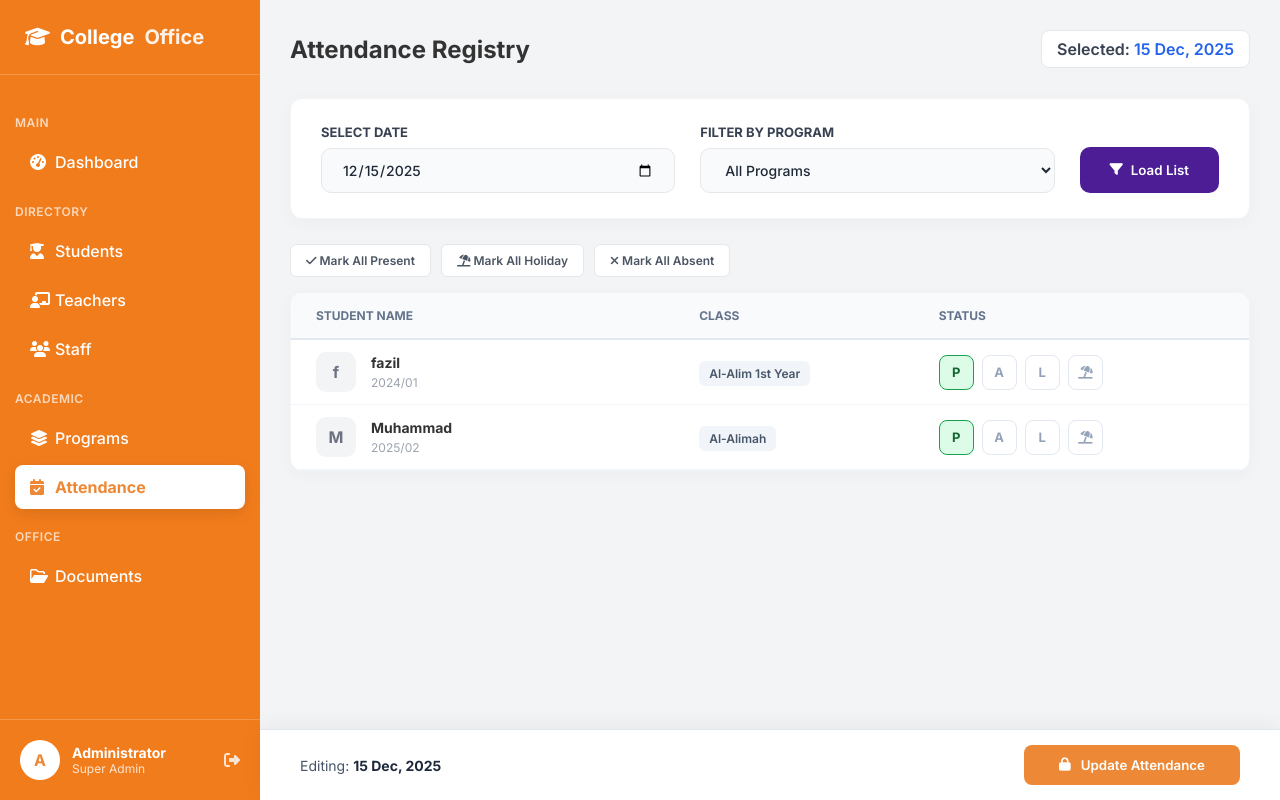
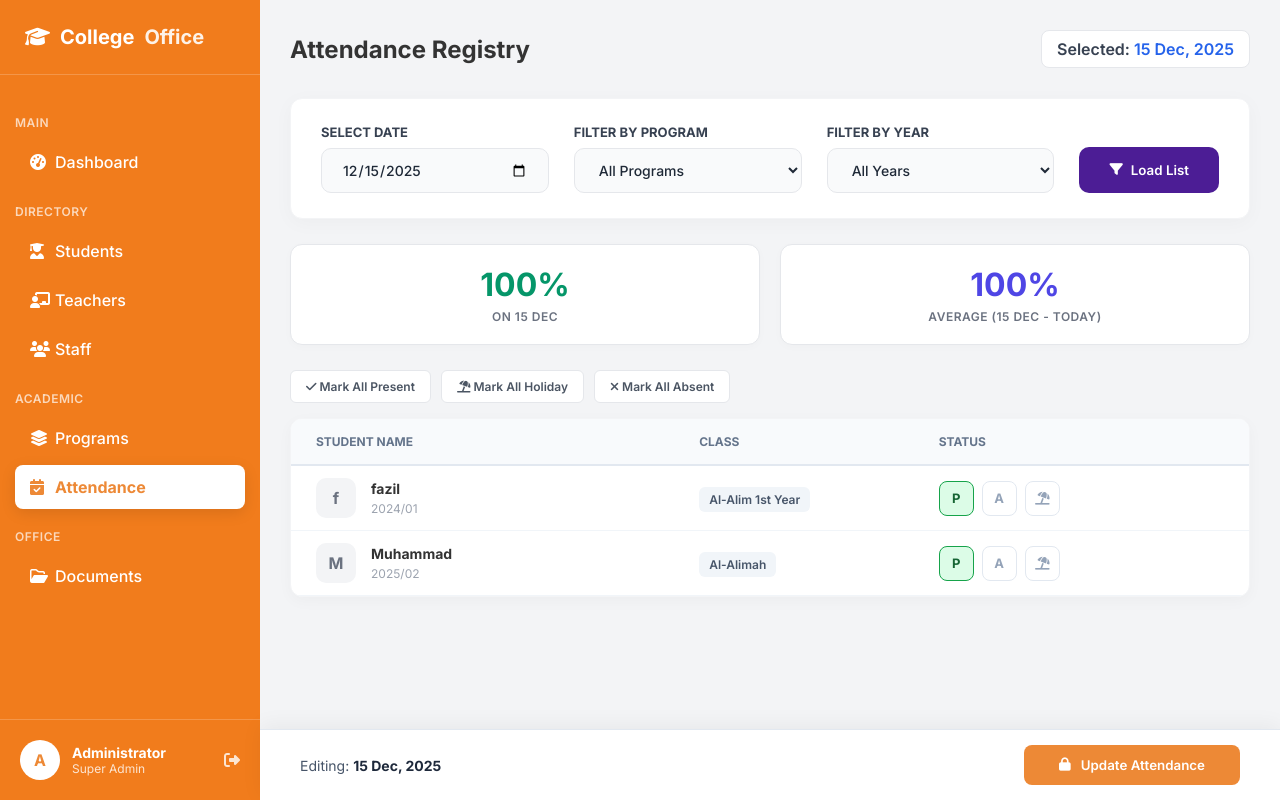
Before and after one commit to fazilmuhammad304/College-Office-System, a PHP site: page /attendance.php in a window 1280 px wide. Run offline with PHP 8.4, Linux system fonts and the light colour scheme; a user stored in the database is signed in; data comes from the database, SQL or seed files in the repository.

Commit message:
Add files via upload

```diff
--- a/attendance.php
+++ b/attendance.php
@@ -2,7 +2,7 @@
 session_start();
 include 'db_conn.php';
 
-// 1. லாகின் செக்
+// 1. LOGIN CHECK
 if (!isset($_SESSION['user_id']) && !isset($_SESSION['username'])) {
     header("Location: login.php");
     exit();
@@ -10,23 +10,22 @@ if (!isset($_SESSION['user_id']) && !isset($_SESSION['username'])) {
 
 $message = "";
 
-// 2. அட்டெண்டன்ஸ் சேவ் செய்தல் (SERVER-SIDE PIN CHECK)
+// 2. SAVE ATTENDANCE (With Security PIN Check)
 if (isset($_POST['save_attendance'])) {
 
-    // --- [SECURITY FIX START] ---
-    $submitted_pin = $_POST['security_pin']; // மோடலில் இருந்து வந்த PIN
-    $valid_pin = "1234"; // இங்கு பாதுகாப்பான PIN-ஐ மாற்றிக்கொள்ளவும்
+    // --- [SECURITY PIN CHECK] ---
+    $submitted_pin = $_POST['security_pin'];
+    $valid_pin = "1234"; // Update your PIN here
 
     if ($submitted_pin !== $valid_pin) {
         $message = "<div class='alert error'><i class='fa-solid fa-triangle-exclamation'></i> Incorrect PIN! Attendance not saved.</div>";
     } else {
-        // PIN சரியாக இருந்தால் மட்டுமே சேவ் செய்யப்படும்
         $date = $_POST['attendance_date'];
 
         if (!empty($_POST['status'])) {
             foreach ($_POST['status'] as $student_id => $status_val) {
-                $student_id = intval($student_id); // Security: Force Integer
-                $status_val = mysqli_real_escape_string($conn, $status_val); // Security: Escape String
+                $student_id = intval($student_id);
+                $status_val = mysqli_real_escape_string($conn, $status_val);
 
                 $check_sql = "SELECT * FROM attendance WHERE student_id = '$student_id' AND date = '$date'";
                 $check_result = mysqli_query($conn, $check_sql);
@@ -43,21 +42,76 @@ if (isset($_POST['save_attendance'])) {
             $message = "<div class='alert error'>No students selected!</div>";
         }
     }
-    // --- [SECURITY FIX END] ---
 }
 
-// 3. ஃபில்டர் லாஜிக்
-$filter_class = isset($_GET['class_year']) ? $_GET['class_year'] : 'All';
-$selected_date = isset($_GET['date']) ? $_GET['date'] : date('Y-m-d');
+// 3. FILTER LOGIC & QUERY BUILDING
+$filter_program = isset($_GET['program']) ? $_GET['program'] : 'All';
+$filter_year    = isset($_GET['year']) ? $_GET['year'] : 'All';
+$selected_date  = isset($_GET['date']) ? $_GET['date'] : date('Y-m-d');
 
-$query = "SELECT * FROM students WHERE status='Active'";
-if ($filter_class != '' && $filter_class != 'All') {
-    $class_safe = mysqli_real_escape_string($conn, $filter_class);
-    $query .= " AND class_year = '$class_safe'";
+// Build Dynamic SQL Conditions for Students
+// We use alias 's' for students table to avoid ambiguity with attendance table later
+$filter_conditions = "s.status='Active'";
+
+if ($filter_program != '' && $filter_program != 'All') {
+    $prog_safe = mysqli_real_escape_string($conn, $filter_program);
+    // FIX 1: Exact match OR Starts with "Program " (note the space) to avoid Al-Alim matching Al-Alimah
+    $filter_conditions .= " AND (s.class_year = '$prog_safe' OR s.class_year LIKE '$prog_safe %')";
 }
-$query .= " ORDER BY admission_no ASC";
+
+if ($filter_year != '' && $filter_year != 'All') {
+    $year_safe = mysqli_real_escape_string($conn, $filter_year);
+    $filter_conditions .= " AND s.class_year LIKE '%$year_safe%'";
+}
+
+// --- [NEW FEATURE] PERCENTAGE CALCULATIONS (FILTER AWARE) ---
+
+// A. Percentage for Selected Date (Applied Filter)
+// 1. Get Total Students matching the filter (Denominator)
+$active_count_query = mysqli_query($conn, "SELECT COUNT(*) as total FROM students s WHERE $filter_conditions");
+$active_count_data = mysqli_fetch_assoc($active_count_query);
+$total_filtered_students = $active_count_data['total'];
+
+// 2. Get Present Count for Selected Date matching the filter (Numerator)
+// We join tables so we only count attendance for students who match the Program/Year filter
+$present_count_query = mysqli_query($conn, "SELECT COUNT(*) as total FROM attendance a
+                                            JOIN students s ON a.student_id = s.student_id
+                                            WHERE a.date='$selected_date' AND a.status='Present' AND $filter_conditions");
+$present_count_data = mysqli_fetch_assoc($present_count_query);
+$present_on_date = $present_count_data['total'];
+
+// Calculation
+$date_percentage = ($total_filtered_students > 0) ? round(($present_on_date / $total_filtered_students) * 100, 1) : 0;
+
+
+// B. Average Percentage (Range: Selected Date to Today)
+$range_percentage = 0;
+if ($selected_date <= date('Y-m-d')) {
+    // 1. Count Total 'Present' records in range (Filtered)
+    $range_present_query = mysqli_query($conn, "SELECT COUNT(*) as total FROM attendance a
+                                                JOIN students s ON a.student_id = s.student_id
+                                                WHERE a.date >= '$selected_date' AND a.date <= CURDATE()
+                                                AND a.status='Present' AND $filter_conditions");
+    $range_present_data = mysqli_fetch_assoc($range_present_query);
+    $total_range_present = $range_present_data['total'];
+
+    // 2. Count Total Attendance Records in range (Filtered)
+    $range_total_query = mysqli_query($conn, "SELECT COUNT(*) as total FROM attendance a
+                                              JOIN students s ON a.student_id = s.student_id
+                                              WHERE a.date >= '$selected_date' AND a.date <= CURDATE()
+                                              AND $filter_conditions");
+    $range_total_data = mysqli_fetch_assoc($range_total_query);
+    $total_range_records = $range_total_data['total'];
+
+    // Calculation
+    $range_percentage = ($total_range_records > 0) ? round(($total_range_present / $total_range_records) * 100, 1) : 0;
+}
+
+// 4. FETCH STUDENTS FOR LIST (Using the same filter conditions)
+$query = "SELECT * FROM students s WHERE $filter_conditions ORDER BY s.admission_no ASC";
 $students = mysqli_query($conn, $query);
 
+// Check if attendance exists for the date to toggle button text
 $check_date_sql = "SELECT * FROM attendance WHERE date = '$selected_date' LIMIT 1";
 $is_existing = (mysqli_num_rows(mysqli_query($conn, $check_date_sql)) > 0);
 $btn_text = $is_existing ? "Update Attendance" : "Save Attendance";
@@ -128,6 +182,38 @@ $btn_text = $is_existing ? "Update Attendance" : "Save Attendance";
             gap: 8px;
         }
 
+        /* --- NEW STATS STYLES --- */
+        .stats-row {
+            display: grid;
+            grid-template-columns: 1fr 1fr;
+            gap: 20px;
+            margin-bottom: 25px;
+        }
+
+        .stat-box {
+            background: white;
+            padding: 20px;
+            border-radius: 12px;
+            border: 1px solid #E5E7EB;
+            text-align: center;
+            box-shadow: 0 2px 10px rgba(0, 0, 0, 0.02);
+        }
+
+        .stat-value {
+            font-size: 32px;
+            font-weight: 800;
+            margin-bottom: 5px;
+        }
+
+        .stat-label {
+            font-size: 12px;
+            font-weight: 600;
+            color: #6B7280;
+            text-transform: uppercase;
+            letter-spacing: 0.5px;
+        }
+
+        /* --- TABLE STYLES --- */
         .quick-actions {
             display: flex;
             gap: 10px;
@@ -235,12 +321,6 @@ $btn_text = $is_existing ? "Update Attendance" : "Save Attendance";
             background: #FEE2E2;
             color: #991B1B;
             border-color: #DC2626;
-        }
-
-        .status-radio[value="Late"]:checked+.status-label {
-            background: #FFEDD5;
-            color: #9A3412;
-            border-color: #EA580C;
         }
 
         .status-radio[value="Holiday"]:checked+.status-label {
@@ -381,30 +461,58 @@ $btn_text = $is_existing ? "Update Attendance" : "Save Attendance";
 
             <form method="GET" action="">
                 <div class="filters-card">
+
                     <div class="filter-group">
                         <label>Select Date</label>
                         <input type="date" name="date" class="filter-input" value="<?php echo $selected_date; ?>">
                     </div>
+
                     <div class="filter-group">
                         <label>Filter by Program</label>
-                        <select name="class_year" class="filter-input">
+                        <select name="program" class="filter-input">
                             <option value="All">All Programs</option>
                             <?php
-                            // Dynamic Program Fetching for Filter
+                            // Dynamic Program Fetching
                             $prog_res = mysqli_query($conn, "SELECT program_name FROM programs");
                             while ($prog = mysqli_fetch_assoc($prog_res)) {
                                 $pName = $prog['program_name'];
-                                $sel = ($filter_class == $pName) ? 'selected' : '';
+                                $sel = ($filter_program == $pName) ? 'selected' : '';
                                 echo "<option value='$pName' $sel>$pName</option>";
                             }
                             ?>
                         </select>
                     </div>
+
+                    <div class="filter-group">
+                        <label>Filter by Year</label>
+                        <select name="year" class="filter-input">
+                            <option value="All" <?php if ($filter_year == 'All') echo 'selected'; ?>>All Years</option>
+                            <option value="1st Year" <?php if ($filter_year == '1st Year') echo 'selected'; ?>>1st Year</option>
+                            <option value="2nd Year" <?php if ($filter_year == '2nd Year') echo 'selected'; ?>>2nd Year</option>
+                            <option value="3rd Year" <?php if ($filter_year == '3rd Year') echo 'selected'; ?>>3rd Year</option>
+                            <option value="4th Year" <?php if ($filter_year == '4th Year') echo 'selected'; ?>>4th Year</option>
+                            <option value="5th Year" <?php if ($filter_year == '5th Year') echo 'selected'; ?>>5th Year</option>
+                            <option value="6th Year" <?php if ($filter_year == '6th Year') echo 'selected'; ?>>6th Year</option>
+                            <option value="Final Year" <?php if ($filter_year == 'Final Year') echo 'selected'; ?>>Final Year</option>
+                        </select>
+                    </div>
+
                     <button type="submit" class="btn-load">
                         <i class="fa-solid fa-filter"></i> Load List
                     </button>
                 </div>
             </form>
+
+            <div class="stats-row">
+                <div class="stat-box">
+                    <div class="stat-value" style="color: #059669;"><?php echo $date_percentage; ?>%</div>
+                    <div class="stat-label">On <?php echo date('d M', strtotime($selected_date)); ?></div>
+                </div>
+                <div class="stat-box">
+                    <div class="stat-value" style="color: #4F46E5;"><?php echo $range_percentage; ?>%</div>
+                    <div class="stat-label">Average (<?php echo date('d M', strtotime($selected_date)); ?> - Today)</div>
+                </div>
+            </div>
 
             <form method="POST" action="" id="attForm">
                 <input type="hidden" name="attendance_date" value="<?php echo $selected_date; ?>">
@@ -461,9 +569,6 @@ $btn_text = $is_existing ? "Update Attendance" : "Save Attendance";
                                                 <label title="Absent"><input type="radio" name="status[<?php echo $sid; ?>]" value="Absent" class="status-radio" <?php if ($status == 'Absent') echo 'checked'; ?>>
                                                     <div class="status-label">A</div>
                                                 </label>
-                                                <label title="Late"><input type="radio" name="status[<?php echo $sid; ?>]" value="Late" class="status-radio" <?php if ($status == 'Late') echo 'checked'; ?>>
-                                                    <div class="status-label">L</div>
-                                                </label>
                                                 <label title="Holiday"><input type="radio" name="status[<?php echo $sid; ?>]" value="Holiday" class="status-radio" <?php if ($status == 'Holiday') echo 'checked'; ?>>
                                                     <div class="status-label"><i class="fa-solid fa-umbrella-beach"></i></div>
                                                 </label>
@@ -507,7 +612,7 @@ $btn_text = $is_existing ? "Update Attendance" : "Save Attendance";
                 <button onclick="closeModal()" style="background:#F3F4F6; color:#4B5563; border:none; padding:10px; flex:1; border-radius:8px; cursor:pointer;">Cancel</button>
                 <button onclick="verifyPin()" class="btn-confirm">Verify & Save</button>
             </div>
-            <p id="errorMsg" style="color:red; font-size:12px; margin-top:10px; display:none;">Please enter PIN</p>
+            <p id="errorMsg" style="color:red; font-size:12px; margin-top:10px; display:none;">Please enter a PIN</p>
         </div>
     </div>
 
@@ -519,7 +624,7 @@ $btn_text = $is_existing ? "Update Attendance" : "Save Attendance";
             });
         }
 
-        // --- SECURITY MODAL LOGIC (UPDATED) ---
+        // --- SECURITY MODAL LOGIC ---
         const modal = document.getElementById('securityModal');
         const pinInput = document.getElementById('adminPin');
         const hiddenPinInput = document.getElementById('hiddenPin');
@@ -538,14 +643,12 @@ $btn_text = $is_existing ? "Update Attendance" : "Save Attendance";
 
         function verifyPin() {
             if (pinInput.value.trim() === "") {
-                errorMsg.innerText = "Please enter a PIN";
                 errorMsg.style.display = 'block';
                 return;
             }
-
-            // JavaScript-ல் சரிபார்க்காமல், PHP-க்கு அனுப்புகிறோம்
+            // Pass PIN to hidden input and submit form
             hiddenPinInput.value = pinInput.value;
-            document.getElementById('realSubmitBtn').click(); // Submit Form
+            document.getElementById('realSubmitBtn').click();
         }
     </script>
 
```
